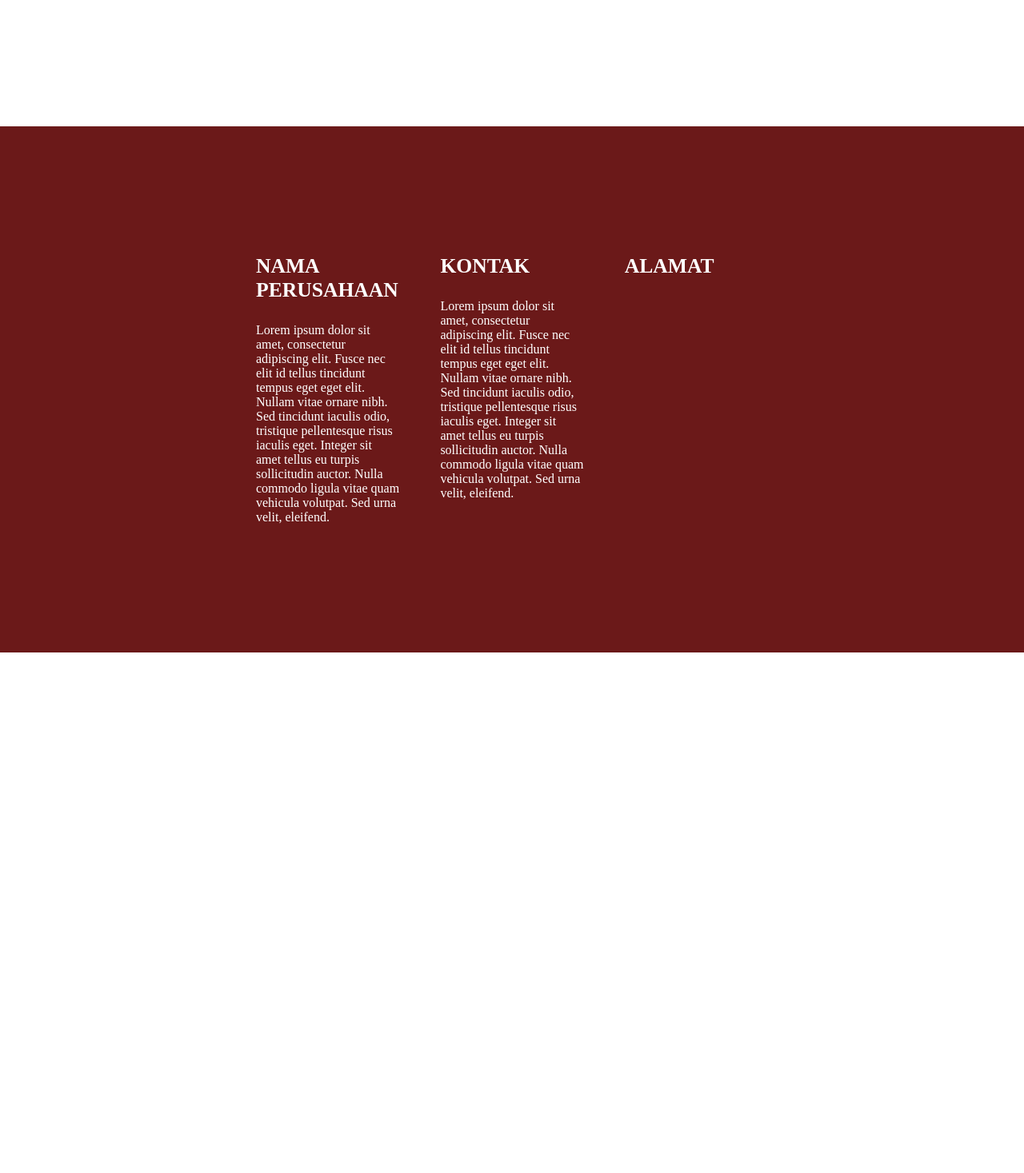
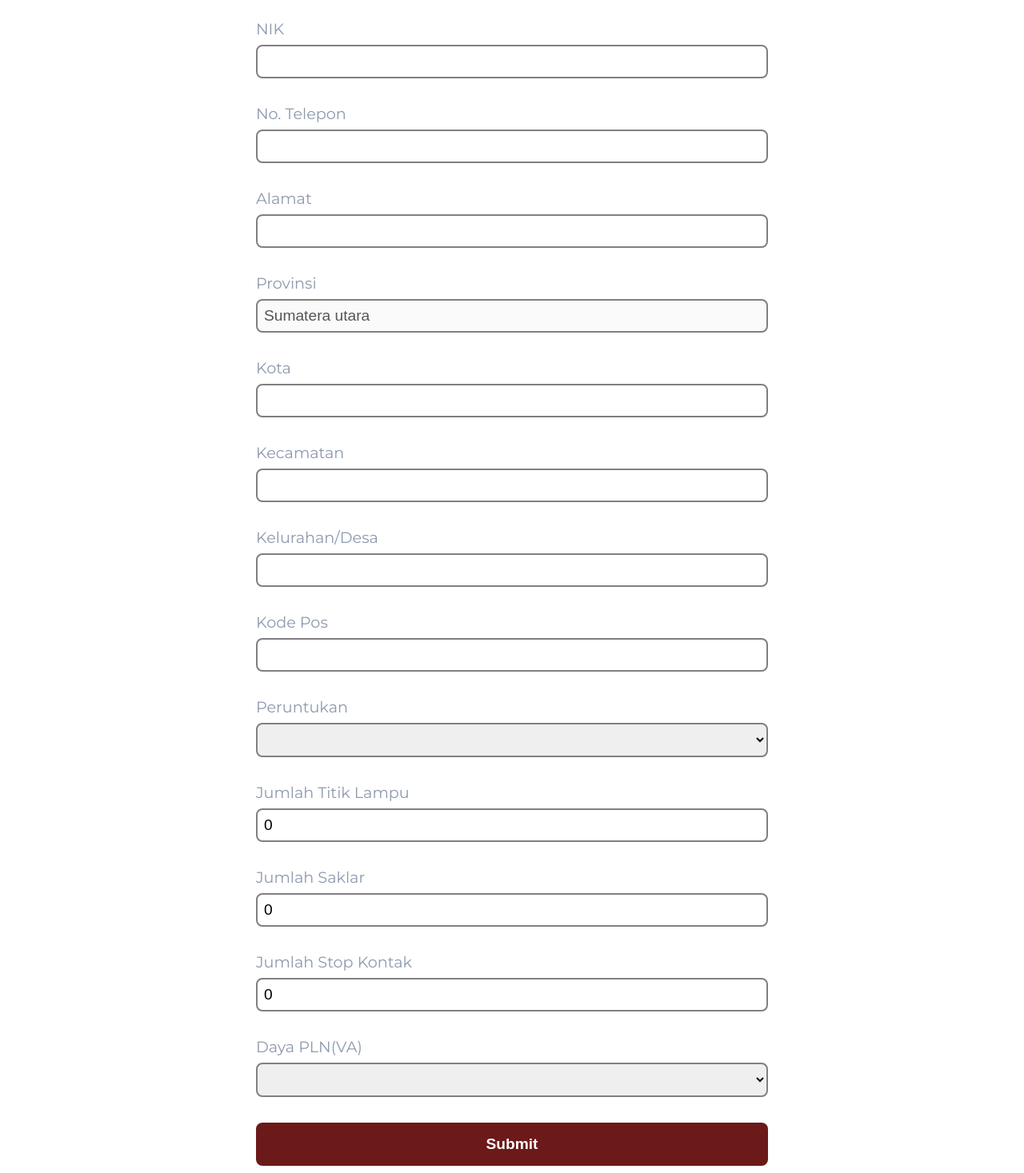
Before and after one commit to rehagana16/nidi-slo, a Next.js app: page /order-form in a window 1280 px wide. Shown: the part 423-1890 px from the top of the page at 80% size. Before the commit the page ends 1239 px from the top, so only its background shows below. Built offline with nearby package versions, Linux system fonts and the light colour scheme.

Commit message:
init form styling

```diff
--- a/package.json
+++ b/package.json
@@ -5,7 +5,7 @@
   "scripts": {
     "dev": "next dev --turbopack -p 3002",
     "build": "next build",
-    "start": "next start",
+    "start": "next start -p 3002",
     "lint": "next lint"
   },
   "dependencies": {
--- a/src/pages/_app.tsx
+++ b/src/pages/_app.tsx
@@ -2,6 +2,12 @@ import type { ReactElement, ReactNode } from 'react'
 import type { NextPage } from 'next'
 import type { AppProps } from 'next/app'
 import './global.css';
+import { Montserrat } from 'next/font/google'
+
+const montserrat = Montserrat({
+  weight: ['400', '500', '700'],
+  subsets: ['latin'],
+})
 
 
 export type NextPageWithLayout<P = {}, IP = P> = NextPage<P, IP> & {
@@ -18,7 +24,9 @@ export default function MyApp({ Component, pageProps }: AppPropsWithLayout) {
 
   return (
     <>
-      {getLayout(<Component {...pageProps} />)}
+      <main className={montserrat.className}>
+        {getLayout(<Component {...pageProps} />)}
+      </main>
     </>
   )
 }
--- a/src/pages/global.css
+++ b/src/pages/global.css
@@ -1,4 +1,7 @@
 body {
   margin: 0;
   padding: 0;
+  font-family: "Montserrat", serif;
+  font-optical-sizing: auto;
+  font-style: normal;
 }
--- a/src/pages/order-form.module.css
+++ b/src/pages/order-form.module.css
@@ -1,5 +1,5 @@
 .container {
-  padding: 10rem 20rem;
+  padding: 5rem 20rem;
   display: flex;
   flex-direction: column;
   align-items: center;
@@ -10,11 +10,41 @@
   text-align: center;
   font-size: 3rem;
   font-weight: 700;
+  margin-bottom: 4rem;
 }
 
 .formContainer {
   display: flex;
   flex-direction: column;
-  gap: 16px;
-  width: 100%;
+  gap: 32px;
 }
+
+.input {
+  padding: 0.5rem;
+  border-radius: 8px;
+  border: 2px solid gray;
+  font-size: 1.2rem;
+}
+
+.inputWrapper {
+  display: flex;
+  flex-direction: column;
+  gap: 8px;
+}
+
+.label {
+  color: #8d99ae;
+  font-size: 1.2rem;
+}
+
+.submitButton {
+  background-color: #6b1919;
+  color: white;
+  outline: none;
+  border: none;
+  font-size: 1.2rem;
+  padding: 1rem;
+  border-radius: 8px;
+  font-weight: 700;
+  cursor: pointer;
+}
--- a/src/pages/order-form.tsx
+++ b/src/pages/order-form.tsx
@@ -33,19 +33,88 @@ const OrderForm: NextPageWithLayout = () => {
   return(
     <div className={styles.container}>
       <div className={styles.title}>Formulir Permohonan</div>
-      <div>
+      <div style={{width: '100%'}}>
         <form
           onSubmit={handleSubmit((data) => {
             console.log(data);
           })}
           className={styles.formContainer}
         >
-          <label>Nama Pemohon(mis: Nama pribadi, instansi, perusahaan atau sekolah)</label>
-          <input {...register("name", { required: true })} />
+          <div className={styles.inputWrapper}>
+            <label className={styles.label}>Nama Pemohon(mis: Nama pribadi, instansi, perusahaan atau sekolah)</label>
+            <input className={styles.input} {...register("name", { required: true })} />
+          </div>
 
+          <div className={styles.inputWrapper}>
+            <label className={styles.label}>NIK</label>
+            <input className={styles.input} {...register("identityNumber", { required: true })} />
+          </div>
 
+          <div className={styles.inputWrapper}>
+            <label className={styles.label}>No. Telepon</label>
+            <input className={styles.input} {...register("phone", { required: true })} />
+          </div>
 
-          <input type="submit" />
+          <div className={styles.inputWrapper}>
+            <label className={styles.label}>Alamat</label>
+            <input className={styles.input} {...register("address", { required: true })} />
+          </div>
+
+          <div className={styles.inputWrapper}>
+            <label className={styles.label}>Provinsi</label>
+            <input className={styles.input} {...register("province", { required: true })} disabled />
+          </div>
+
+          <div className={styles.inputWrapper}>
+            <label className={styles.label}>Kota</label>
+            <input className={styles.input} {...register("city", { required: true })} />
+          </div>
+
+          <div className={styles.inputWrapper}>
+            <label className={styles.label}>Kecamatan</label>
+            <input className={styles.input} {...register("subdistrict", { required: true })} />
+          </div>
+
+          <div className={styles.inputWrapper}>
+            <label className={styles.label}>Kelurahan/Desa</label>
+            <input className={styles.input} {...register("village", { required: true })} />
+          </div>
+
+          <div className={styles.inputWrapper}>
+            <label className={styles.label}>Kode Pos</label>
+            <input className={styles.input} {...register("postal", { required: true })} />
+          </div>
+
+          <div className={styles.inputWrapper}>
+            <label className={styles.label}>Peruntukan</label>
+            <select className={styles.input} {...register("purpose", { required: true })}>
+              <option>Option 1</option>
+            </select>
+          </div>
+
+          <div className={styles.inputWrapper}>
+            <label className={styles.label}>Jumlah Titik Lampu</label>
+            <input className={styles.input} {...register("lightSpot", { required: true })} type="number" />
+          </div>
+
+          <div className={styles.inputWrapper}>
+            <label className={styles.label}>Jumlah Saklar</label>
+            <input className={styles.input} {...register("switch", { required: true })} type="number" />
+          </div>
+
+          <div className={styles.inputWrapper}>
+            <label className={styles.label}>Jumlah Stop Kontak</label>
+            <input className={styles.input} {...register("socket", { required: true })} type="number" />
+          </div>
+
+          <div className={styles.inputWrapper}>
+            <label className={styles.label}>Daya PLN(VA)</label>
+            <select className={styles.input} {...register("power", { required: true })}>
+              <option>Option 1</option>
+            </select>
+          </div>
+
+          <input type="submit" className={styles.submitButton}/>
         </form>
       </div>
     </div>
```
